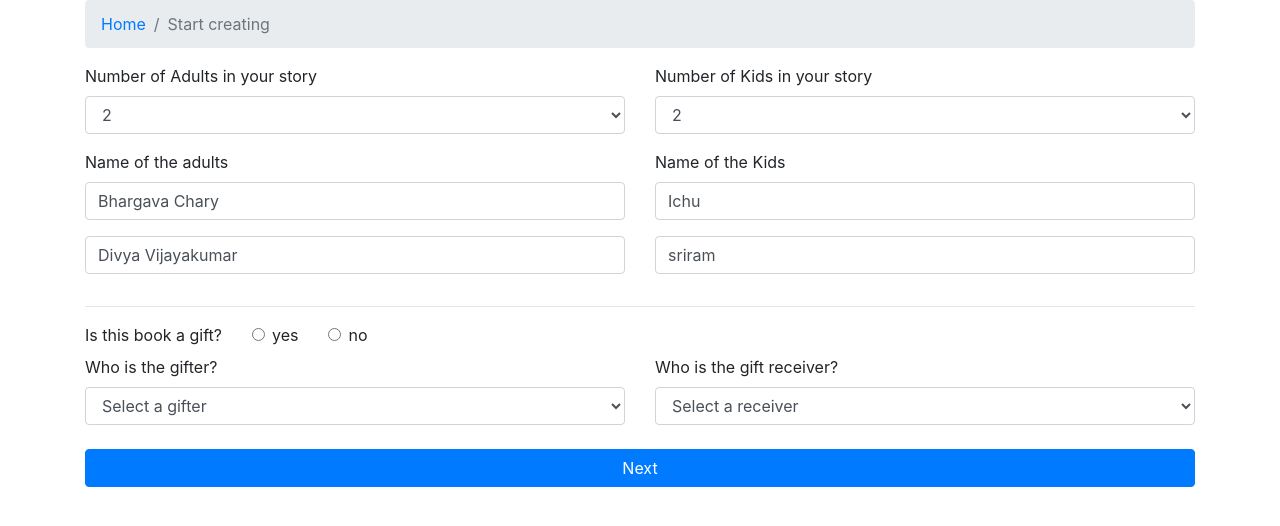
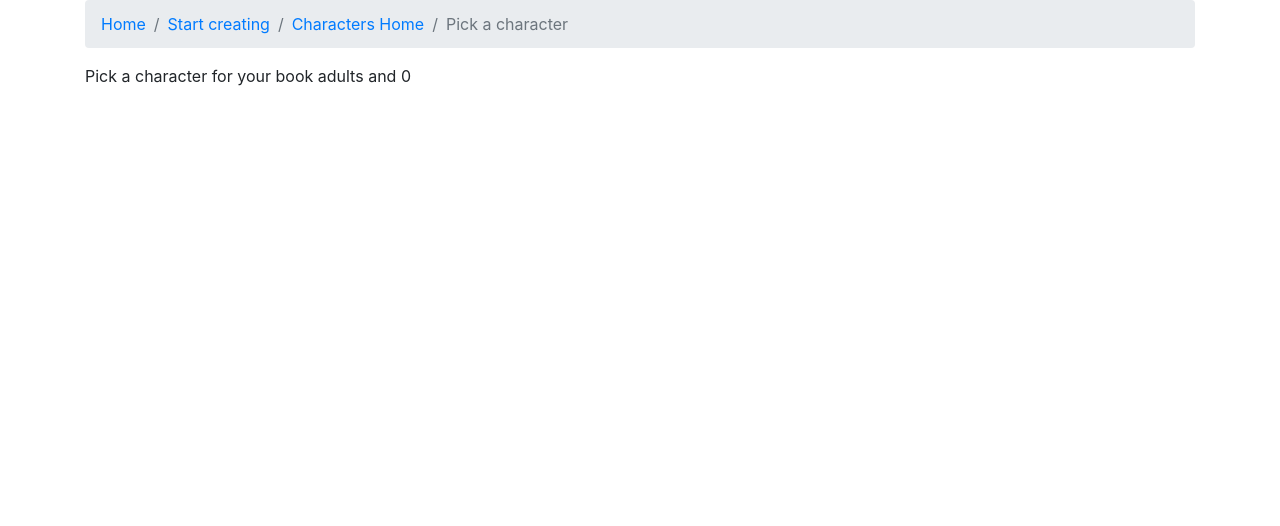
Before and after one commit to pedapudibhargav/mystorybook, a React (Create React App) app: page /create-a-book/pick-acharacter/adults/0 in a window 1280 px wide. Shown: the top 526 px of the page. Built offline with nearby package versions, Linux system fonts and the light colour scheme.

Commit message:
pick a character comp basic

```diff
--- a/src/App.js
+++ b/src/App.js
@@ -9,6 +9,7 @@ import {
 } from "react-router-dom";
 import CharactersHome from './components/pages/characters-home/CharactersHome';
 import OpenCreationFlow from './components/pages/open-creation-flow/OpenCreationFlow';
+import PickACharacter from "./components/pages/pick-a-character/PickACharacter";
 
 class App extends React.Component {
   constructor(props) {
@@ -62,6 +63,9 @@ class App extends React.Component {
 
           <Router>
             <Switch>
+              <Route path="/create-a-book/pick-acharacter/:charType/:charOrder">
+                <PickACharacter></PickACharacter>
+              </Route>
               <Route path="/create-a-book/characters">
                 <CharactersHome></CharactersHome>
               </Route>
--- a/src/components/pages/characters-home/CharactersHome.js
+++ b/src/components/pages/characters-home/CharactersHome.js
@@ -57,7 +57,7 @@ class CharactersHome extends React.Component {
                   <Link className='a'>Start creating</Link>
                 </li>
                 <li className="breadcrumb-item active" aria-current="page">
-                  Pick your characters
+                  Characters Home
                 </li>
               </ol>
             </nav>
@@ -72,7 +72,7 @@ class CharactersHome extends React.Component {
                 <img src={adultPlaceholderImage} className="card-img-top" alt="..." />
                 <div className="card-body text-center">
                   <h5 className="card-title">{adultIn.name}</h5>
-                  <div className="btn btn-secondary">Edit character</div>
+                  <Link className='btn btn-secondary' to={"/create-a-book/pick-acharacter/adults/" + index}>Edit character</Link>
                 </div>
               </div>
             </div>
@@ -83,7 +83,7 @@ class CharactersHome extends React.Component {
                 <img src={kidPlaceholderImage} className="card-img-top" alt="..." />
                 <div className="card-body text-center">
                   <h5 className="card-title">{kidIn.name}</h5>
-                  <div className="btn btn-secondary">Edit character</div>
+                  <Link className='btn btn-secondary' to="/create-a-book/pick-acharacter">Edit character</Link>
                 </div>
               </div>
             </div>
--- /dev/null
+++ b/src/components/pages/pick-a-character/PickACharacter.js
@@ -0,0 +1,43 @@
+import React from "react";
+import { Link } from "react-router-dom";
+import './PickACharacter.scss';
+import { withRouter } from "react-router";
+
+class PickACharacter extends React.Component {
+    constructor(props) {
+        super(props);
+        this.state = {
+            charType: this.props.match.params.charType,
+            charOrder: this.props.match.params.charOrder,
+            currentChar: {}
+        }
+    }
+
+    render() {
+        return (
+            <div className="container">
+                <div className="row">
+                    <div className="col-12">
+                        <nav aria-label="breadcrumb">
+                            <ol className="breadcrumb">
+                                <li className="breadcrumb-item" aria-current="page">
+                                    <Link className='a' to="/">Home</Link>
+                                </li>
+                                <li className="breadcrumb-item" aria-current="page">
+                                    <Link className='a' to="/create-a-book/characters">Start creating</Link>
+                                </li>
+                                <li className="breadcrumb-item" aria-current="page">
+                                    <Link className='a' to="/create-a-book/characters">Characters Home</Link>
+                                </li>
+                                <li className="breadcrumb-item active" aria-current="page">Pick a character</li>
+                            </ol>
+                        </nav>
+                    </div>
+                </div>
+                {/* breacrubm */}
+                <p>Pick a character for your book {this.state.charType} and {this.state.charOrder}</p>
+            </div>
+        );
+    }
+}
+export default withRouter(PickACharacter);
```
Also changed, not shown: src/components/pages/pick-a-character/PickACharacter.scss (added).
